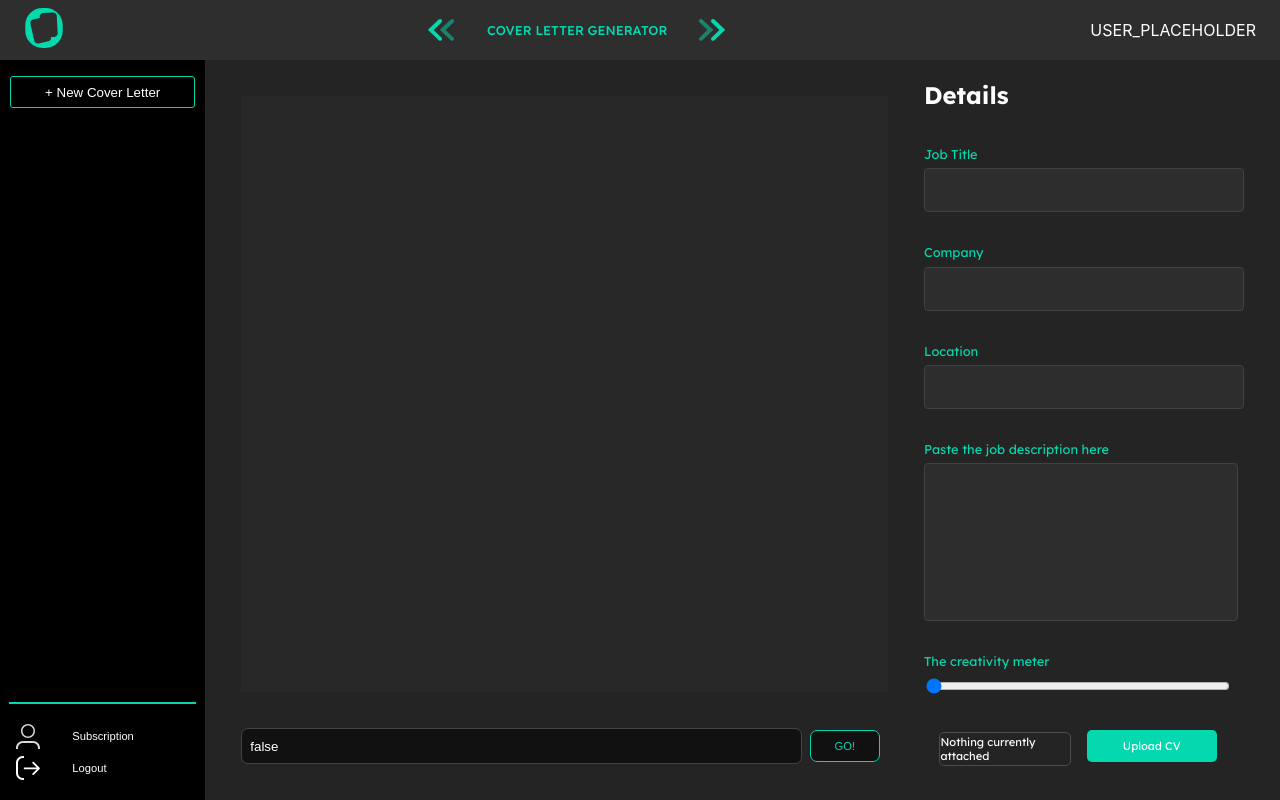
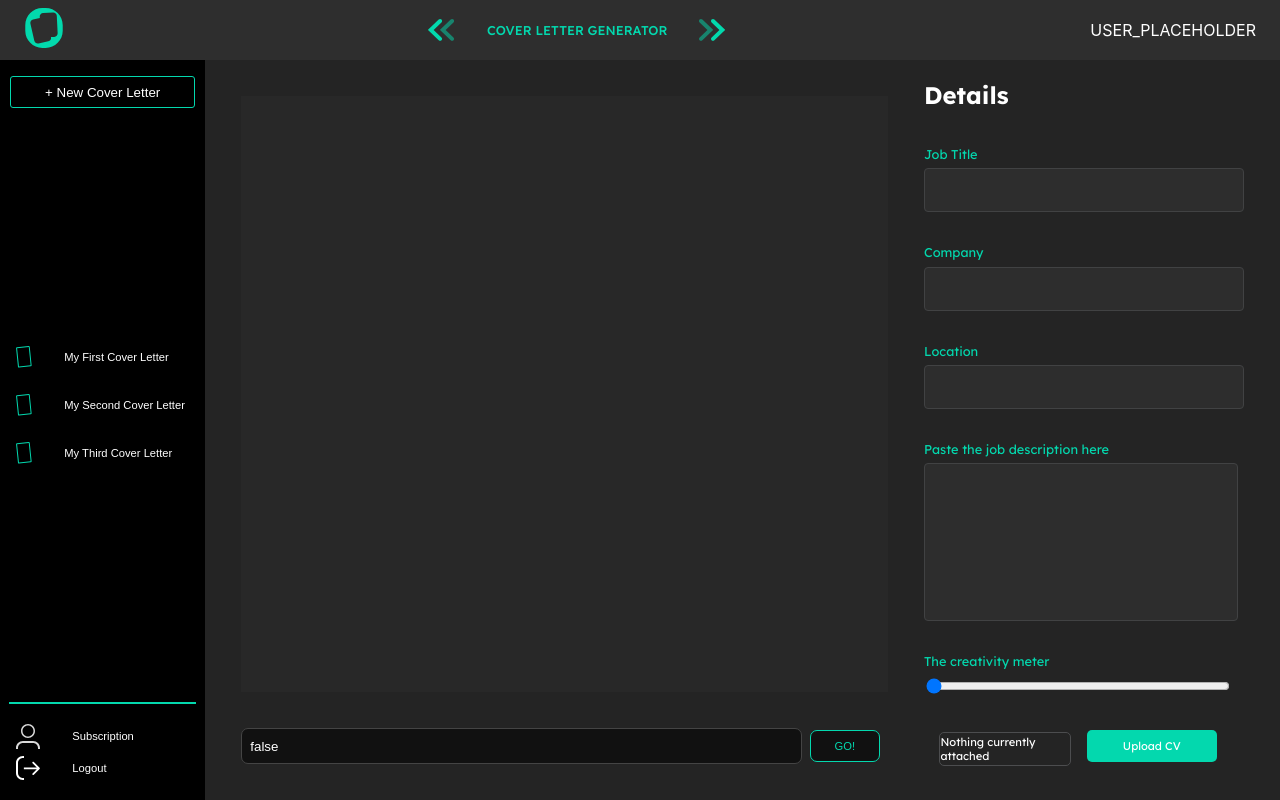
Before and after one commit to xEpiqq/coverletter-gen, a Next.js app: page /dashboard in a window 1280 px wide. Built offline with nearby package versions, Linux system fonts and the light colour scheme; a web font is replaced by a local one.

Commit message:
attempt 5

```diff
--- a/app/dashboard/page.jsx
+++ b/app/dashboard/page.jsx
@@ -53,6 +53,17 @@ export default function Dashboard() {
           </div>
           <div className={s.content_left_middle}>
             <div className={s.cover_letter_selector_container}>
+              {coverLetterOptions.map((coverLetterOption, index) => {
+                return (
+                  <button
+                    className={s.cover_letter_selector_button}
+                    key={`coverLetterOption-${index}`}
+                  >
+                    <img src="/cover_letter_button_icon.svg" alt="logo" />
+                    {coverLetterOption}
+                  </button>
+                );
+              })}
             </div>
           </div>
           <div className={s.content_left_bottom}>
@@ -120,7 +131,6 @@ export default function Dashboard() {
               min="1"
               max="100"
               value={creativityMeter}
-              class="slider"
               id="Creativity input"
               onChange={(e) => setCreativityMeter(e.target.value)}
             />
```
